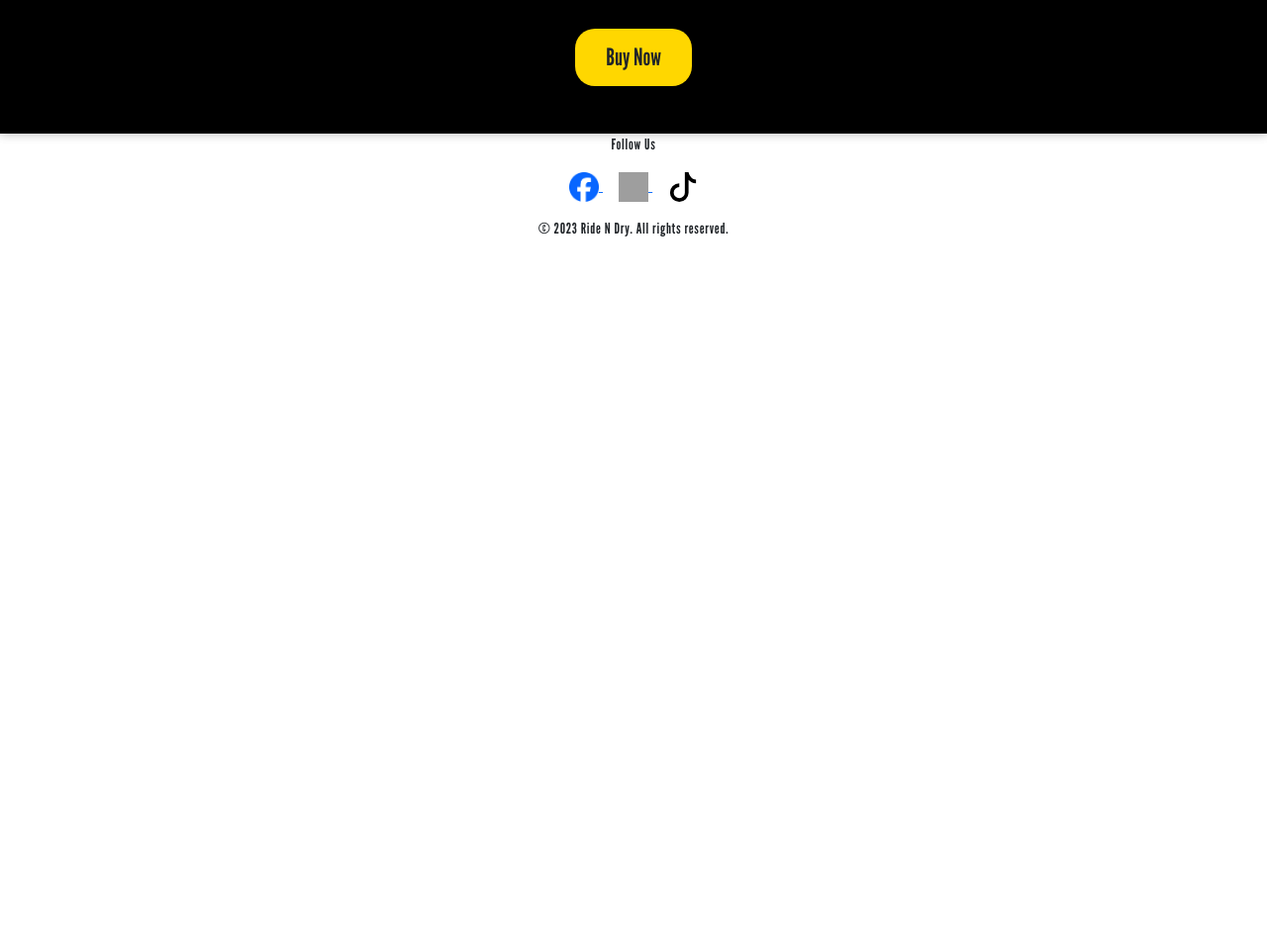
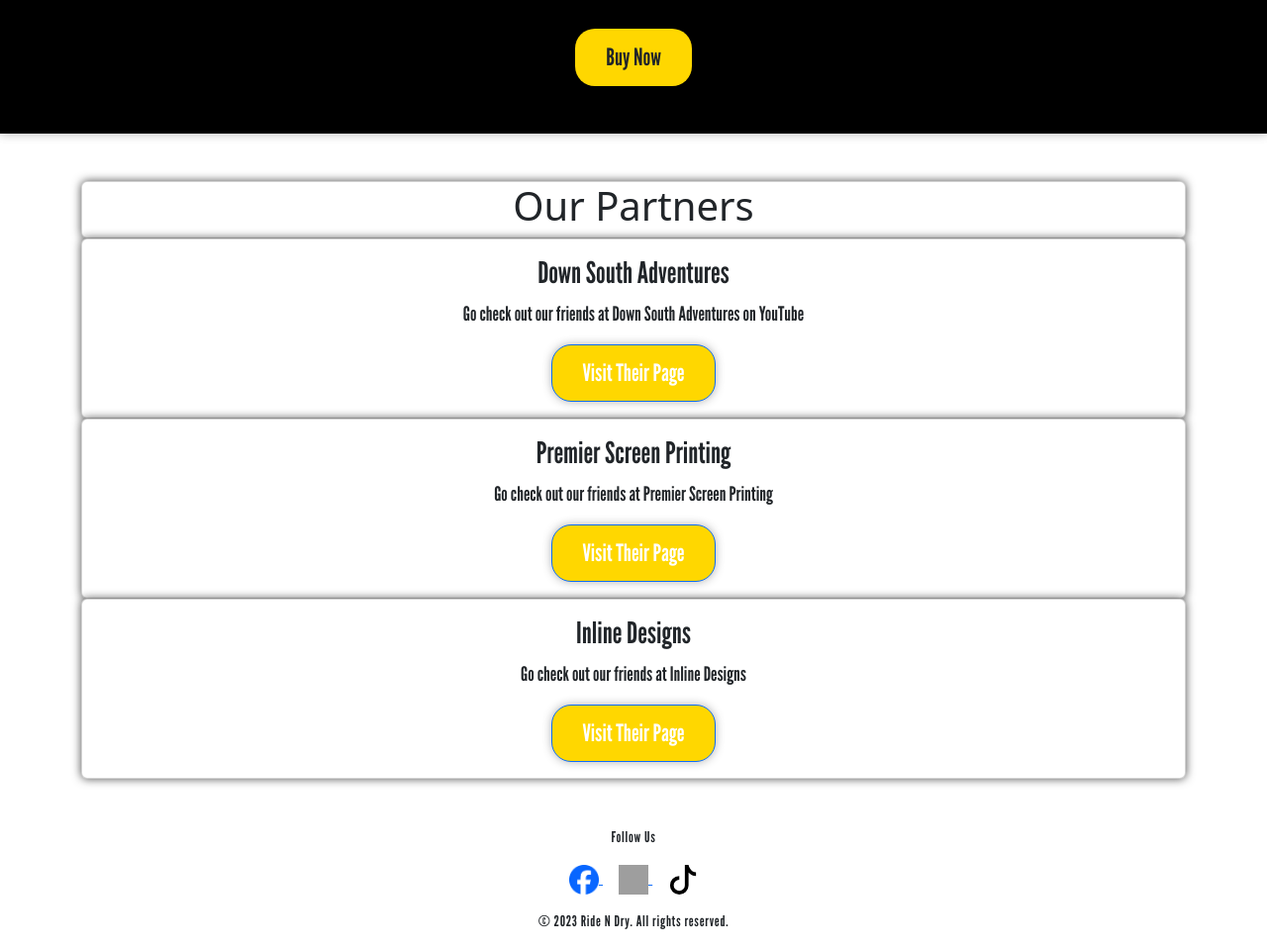
Before and after one commit to ChristianYangBM/RideNDry, a plain HTML site: page partners.html in a window 1280 px wide. Shown: the part 668-1626 px from the top of the page at 99% size. Before the commit the page ends 926 px from the top, so only its background shows below. Drawn offline with nearby package versions, Linux system fonts and the light colour scheme; grey boxes are pictures that could not be loaded.

Commit message:
Update partners.html

```diff
--- a/partners.html
+++ b/partners.html
@@ -70,6 +70,34 @@
       </div>
     </section>
 
+
+    <section class="text-center container py-5">
+      <div class="card">
+        <h1 class="title">Our Partners</h2>
+      </div>
+      <div class="card row-md-4">
+        <div class="card-body">
+          <h5 class="card-title">Down South Adventures</h5>
+          <p class="card-text">Go check out our friends at Down South Adventures on YouTube</p>
+          <a href="https://youtube.com/@downsouth_adventures" class="btn btn-primary">Visit Their Page</a>
+        </div>
+      </div>
+      <div class="card row-md-4">
+        <div class="card-body">
+          <h5 class="card-title">Premier Screen Printing</h5>
+          <p class="card-text">Go check out our friends at Premier Screen Printing</p>
+          <a href="https://facebook.com/premierscreen" class="btn btn-primary">Visit Their Page</a>
+        </div>
+      </div>
+      <div class="card row-md-4">
+        <div class="card-body">
+          <h5 class="card-title">Inline Designs</h5>
+          <p class="card-text">Go check out our friends at Inline Designs</p>
+          <a href="https://inline-designs.net" class="btn btn-primary">Visit Their Page</a>
+        </div>
+      </div>
+    </section>
+
     <script src="https://cdn.jsdelivr.net/npm/bootstrap@5.3.3/dist/js/bootstrap.bundle.min.js"></script>
 
     <footer>
```
